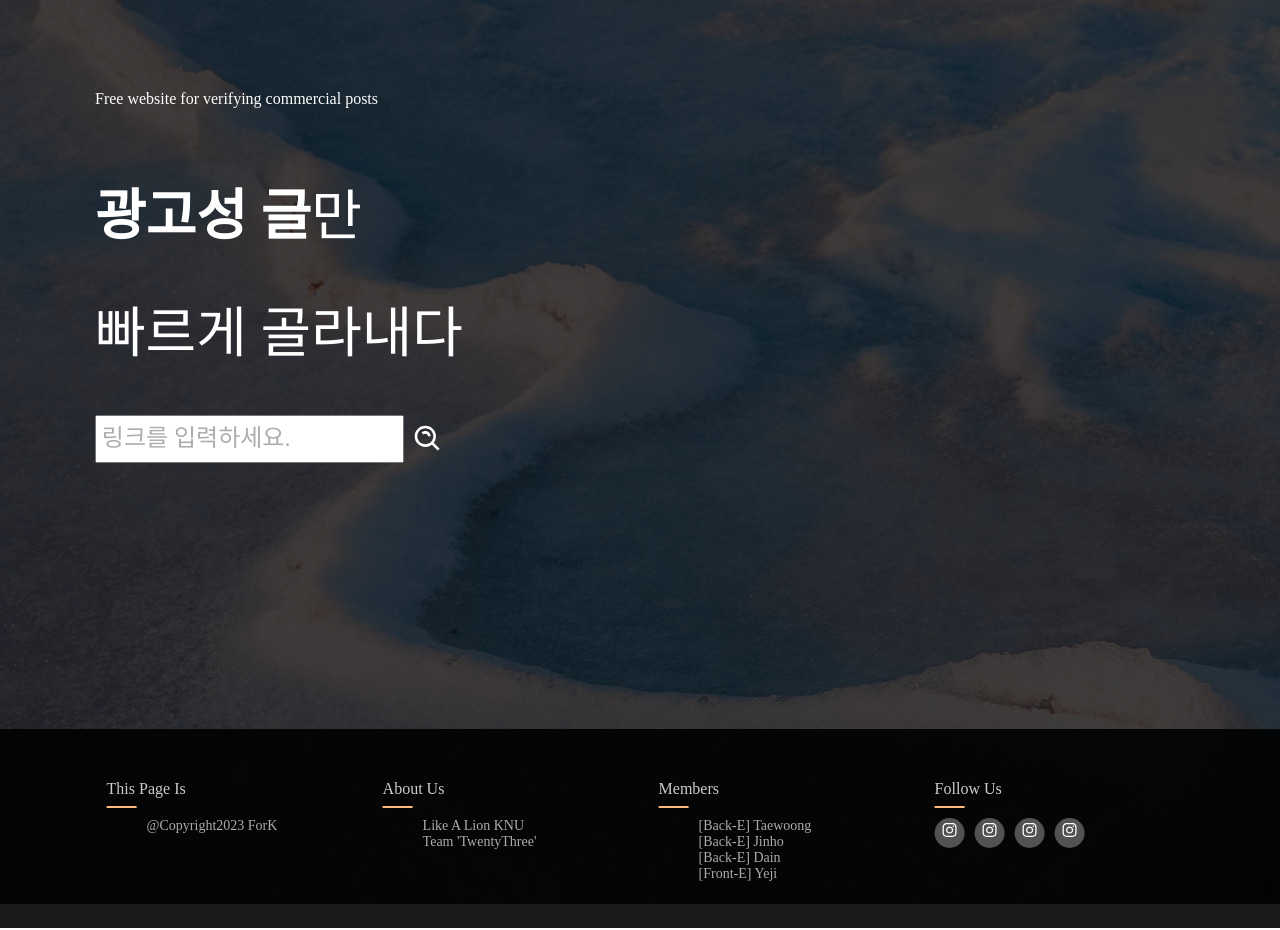
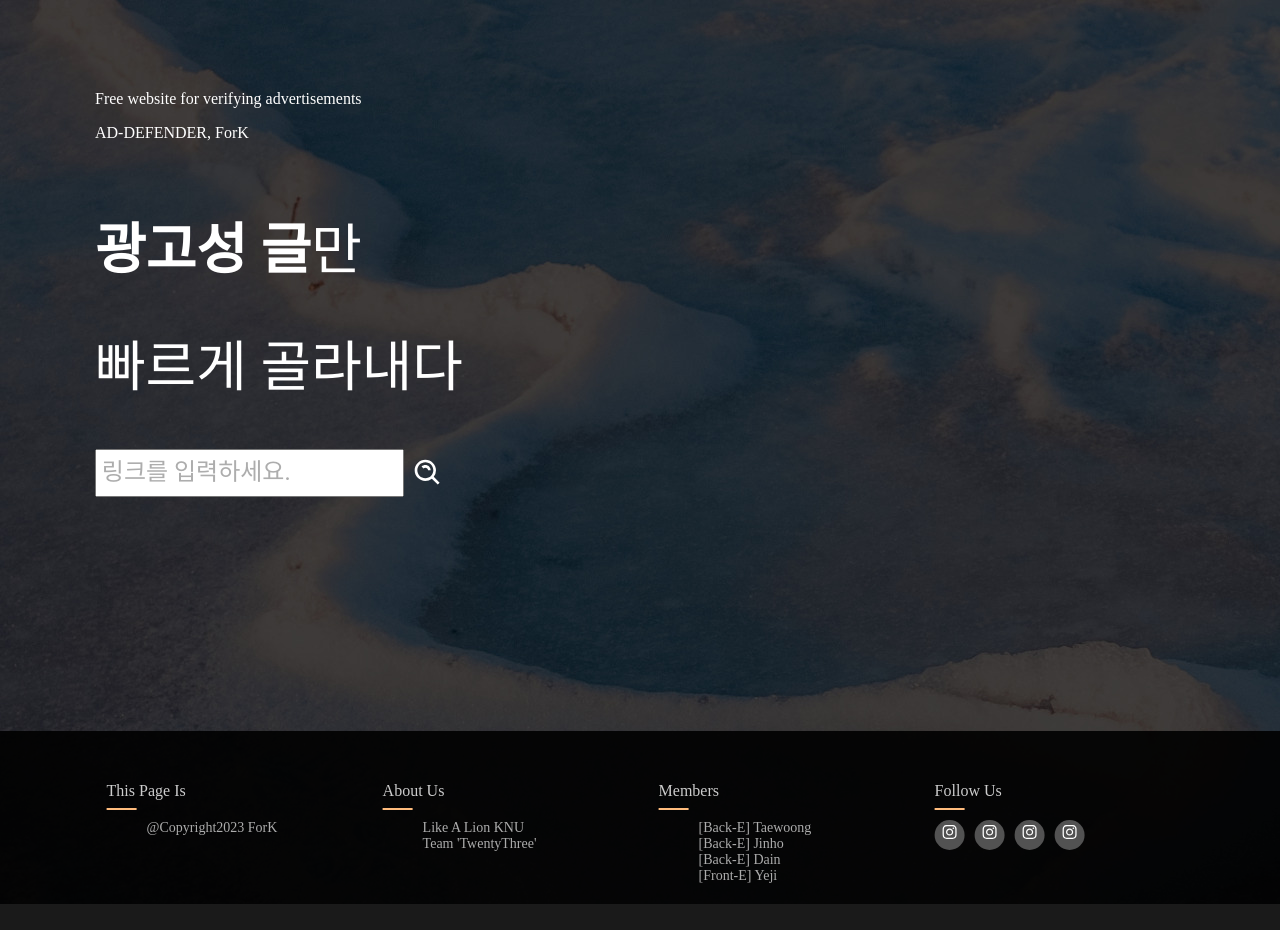
Before and after one commit to treasure-sky/FORK, a React (Create React App) app in the folder AD-defender/frontend/: page / in a window 1280 px wide. Shown: the part 120-1050 px from the top of the page. Built offline with nearby package versions, Linux system fonts and the light colour scheme; a web font is replaced by a local one.

Commit message:
upload Front

```diff
--- a/AD-defender/frontend/package.json
+++ b/AD-defender/frontend/package.json
@@ -15,6 +15,7 @@
     "swiper": "^10.1.0",
     "web-vitals": "^2.1.0"
   },
+
   "scripts": {
     "start": "react-scripts start",
     "build": "react-scripts build",
--- a/AD-defender/frontend/public/index.html
+++ b/AD-defender/frontend/public/index.html
@@ -2,42 +2,16 @@
 <html lang="en">
   <head>
     <meta charset="utf-8" />
-    <link rel="icon" href="%PUBLIC_URL%/favicon.ico" />
     <meta name="viewport" content="width=device-width, initial-scale=1" />
     <meta name="theme-color" content="#000000" />
     <meta
       name="description"
       content="Web site created using create-react-app"
     />
-    <link rel="apple-touch-icon" href="%PUBLIC_URL%/logo192.png" />
-    <!--
-      manifest.json provides metadata used when your web app is installed on a
-      user's mobile device or desktop. See https://developers.google.com/web/fundamentals/web-app-manifest/
-    -->
     <link rel="manifest" href="%PUBLIC_URL%/manifest.json" />
-    <!--
-      Notice the use of %PUBLIC_URL% in the tags above.
-      It will be replaced with the URL of the `public` folder during the build.
-      Only files inside the `public` folder can be referenced from the HTML.
-
-      Unlike "/favicon.ico" or "favicon.ico", "%PUBLIC_URL%/favicon.ico" will
-      work correctly both with client-side routing and a non-root public URL.
-      Learn how to configure a non-root public URL by running `npm run build`.
-    -->
-    <title>React App</title>
+    <title>AD-defender; ForK</title>
   </head>
   <body>
-    <noscript>You need to enable JavaScript to run this app.</noscript>
     <div id="root"></div>
-    <!--
-      This HTML file is a template.
-      If you open it directly in the browser, you will see an empty page.
-
-      You can add webfonts, meta tags, or analytics to this file.
-      The build step will place the bundled scripts into the <body> tag.
-
-      To begin the development, run `npm start` or `yarn start`.
-      To create a production bundle, use `npm run build` or `yarn build`.
-    -->
   </body>
 </html>
--- a/AD-defender/frontend/src/components/Body.js
+++ b/AD-defender/frontend/src/components/Body.js
@@ -4,7 +4,8 @@ const Main = ({children}) =>{
     return(
         <div className='body'>
             <div className='app-introd'>
-                <h3>Free website for verifying commercial posts</h3>
+                <h3>Free website for verifying advertisements</h3>
+                <h3>AD-DEFENDER, ForK</h3>
             </div>
             <div className='app-title'>
                 <h1><a>광고성 글</a>만</h1>
--- a/AD-defender/frontend/src/components/Footer.scss
+++ b/AD-defender/frontend/src/components/Footer.scss
@@ -15,7 +15,7 @@
         list-style: none;
     }
     .footer{
-        transform: translate(0, 13rem);
+        transform: translate(0, 11rem);
         background-color: rgba(0, 0, 0, 0.897);
         padding: 30px 0;
     }
@@ -79,7 +79,7 @@
             min-width: 834px;
         }
         .footer{
-            transform: translate(0, 28.3rem);
+            transform: translate(0, 26.5rem);
         }
         .footer-col{
             width: 20%;
@@ -102,7 +102,7 @@
             min-width: 1280px;
         }
         .footer{
-            transform: translate(0, 16rem);
+            transform: translate(0, 14rem);
         }
         .footer-col{
             width: 20%;
@@ -121,7 +121,7 @@
             margin: auto;
         }
         .footer{
-            transform: translate(0, 19rem);
+            transform: translate(0, 17rem);
         }
         .footer-col{
             width: 20%;
```
